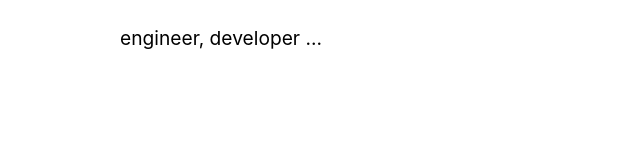
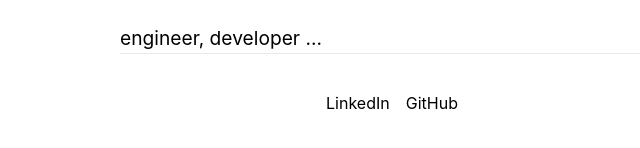
Before and after one commit to mustafaislek/blog, a Next.js app: page / in a window 1280 px wide. Shown: the part 248-396 px from the top of the page, without its empty margins (248-888 px from the left). Built offline with nearby package versions, Linux system fonts and the light colour scheme.

Commit message:
Add footer

```diff
--- a/pages/index.js
+++ b/pages/index.js
@@ -3,7 +3,7 @@
 import utilStyles from "../styles/utils.module.css";
 
 export default function Home() {
-  const test = 'test'
+  const test = "test";
   return (
     <Layout home>
       <Head>
@@ -12,6 +12,34 @@
       <section className={utilStyles.headingMd}>
         <p>engineer, developer ...</p>
       </section>
+
+      <footer className={utilStyles.footer}>
+        <a href="https://linkedin.com/in/mustafaislek/" target="_blank">
+          LinkedIn
+        </a>
+        <a href="https://github.com/mustafaislek/" target="_blank">
+          {/* <svg
+            width="20"
+            height="20"
+            viewBox="0 0 24 24"
+            fill="none"
+            xmlns="http://www.w3.org/2000/svg"
+          >
+            <g clipPath="url(#clip0_9914_10)">
+              <path
+                d="M12 0C5.374 0 0 5.373 0 12C0 17.302 3.438 21.8 8.207 23.387C8.806 23.498 9 23.126 9 22.81V20.576C5.662 21.302 4.967 19.16 4.967 19.16C4.421 17.773 3.634 17.404 3.634 17.404C2.545 16.659 3.717 16.675 3.717 16.675C4.922 16.759 5.556 17.912 5.556 17.912C6.626 19.746 8.363 19.216 9.048 18.909C9.155 18.134 9.466 17.604 9.81 17.305C7.145 17 4.343 15.971 4.343 11.374C4.343 10.063 4.812 8.993 5.579 8.153C5.455 7.85 5.044 6.629 5.696 4.977C5.696 4.977 6.704 4.655 8.997 6.207C9.954 5.941 10.98 5.808 12 5.803C13.02 5.808 14.047 5.941 15.006 6.207C17.297 4.655 18.303 4.977 18.303 4.977C18.956 6.63 18.545 7.851 18.421 8.153C19.191 8.993 19.656 10.064 19.656 11.374C19.656 15.983 16.849 16.998 14.177 17.295C14.607 17.667 15 18.397 15 19.517V22.81C15 23.129 15.192 23.504 15.801 23.386C20.566 21.797 24 17.3 24 12C24 5.373 18.627 0 12 0Z"
+                fill="currentColor"
+              />
+            </g>
+            <defs>
+              <clipPath id="clip0_9914_10">
+                <rect width="24" height="24" fill="white" />
+              </clipPath>
+            </defs>
+          </svg> */}
+          GitHub
+        </a>
+      </footer>
     </Layout>
   );
 }
--- a/styles/utils.module.css
+++ b/styles/utils.module.css
@@ -50,3 +50,13 @@
 .lightText {
   color: #666;
 }
+
+.footer {
+  width: 100%;
+  height: 100px;
+  border-top: 1px solid #eaeaea;
+  display: flex;
+  justify-content: center;
+  align-items: center;
+  gap: 1rem;
+}
```
